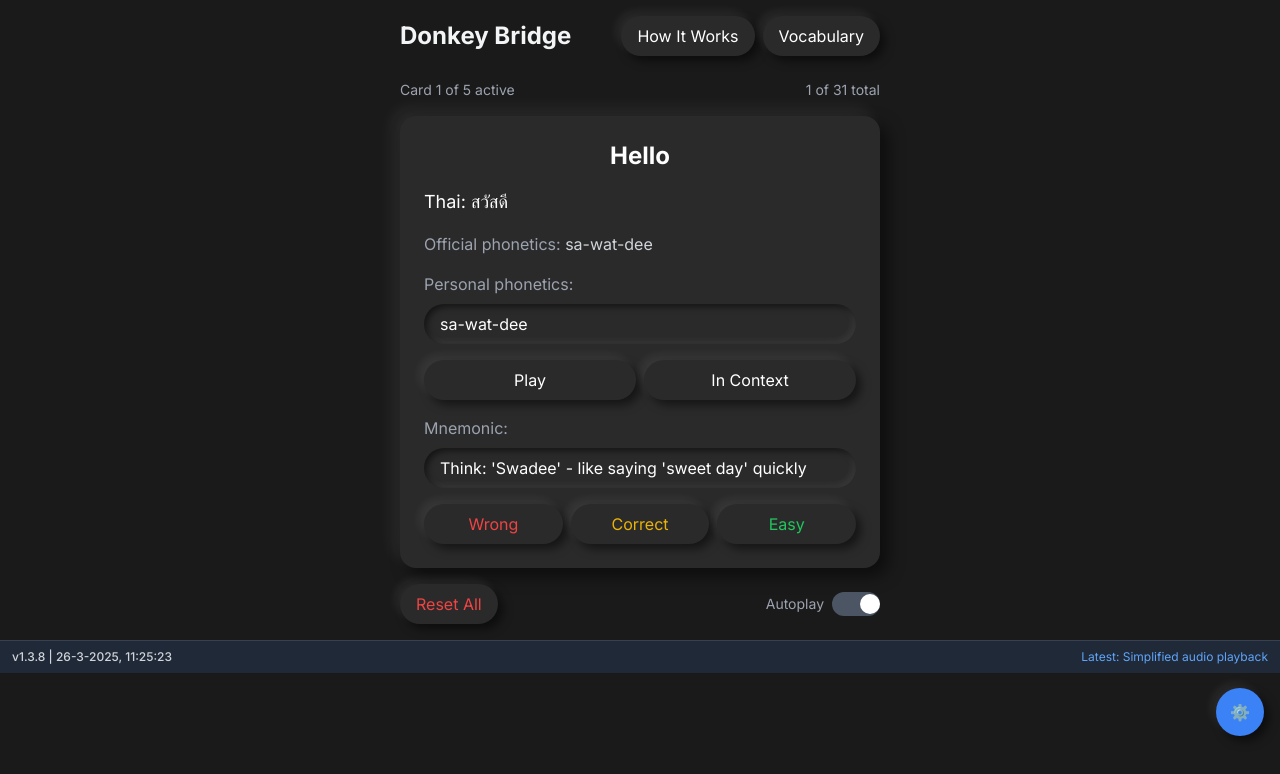
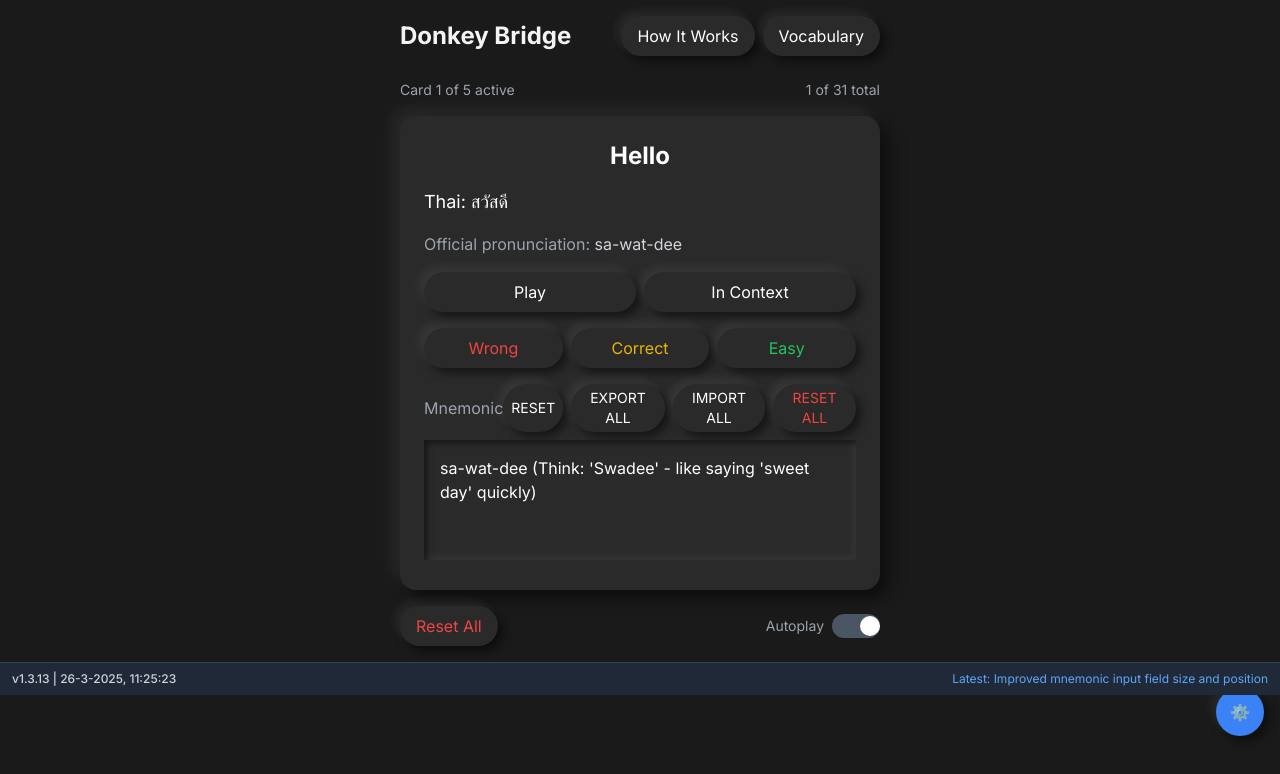
Before and after one commit to MaartenRischen/ThaiFlashcardsApp, a Next.js app: page / in a window 1280 px wide. Both pictures are taken after a click on the button "Show Answer". Shown: the top 774 px of the page. Built offline with nearby package versions, Linux system fonts and the light colour scheme.

Commit message:
Update mnemonic field styling and add management buttons

```diff
--- /dev/null
+++ b/app/components/ui/dialog.tsx
@@ -0,0 +1,122 @@
+"use client"
+
+import * as React from "react"
+import * as DialogPrimitive from "@radix-ui/react-dialog"
+import { X } from "lucide-react"
+
+import { cn } from "@/app/lib/utils"
+
+const Dialog = DialogPrimitive.Root
+
+const DialogTrigger = DialogPrimitive.Trigger
+
+const DialogPortal = DialogPrimitive.Portal
+
+const DialogClose = DialogPrimitive.Close
+
+const DialogOverlay = React.forwardRef<
+  React.ElementRef<typeof DialogPrimitive.Overlay>,
+  React.ComponentPropsWithoutRef<typeof DialogPrimitive.Overlay>
+>(({ className, ...props }, ref) => (
+  <DialogPrimitive.Overlay
+    ref={ref}
+    className={cn(
+      "fixed inset-0 z-50 bg-black/50 backdrop-blur-sm data-[state=open]:animate-in data-[state=closed]:animate-out data-[state=closed]:fade-out-0 data-[state=open]:fade-in-0",
+      className
+    )}
+    {...props}
+  />
+))
+DialogOverlay.displayName = DialogPrimitive.Overlay.displayName
+
+const DialogContent = React.forwardRef<
+  React.ElementRef<typeof DialogPrimitive.Content>,
+  React.ComponentPropsWithoutRef<typeof DialogPrimitive.Content>
+>(({ className, children, ...props }, ref) => (
+  <DialogPortal>
+    <DialogOverlay />
+    <DialogPrimitive.Content
+      ref={ref}
+      className={cn(
+        "fixed left-[50%] top-[50%] z-50 grid w-full max-w-lg translate-x-[-50%] translate-y-[-50%] gap-4 bg-[#1a1a1a] p-6 shadow-lg duration-200 data-[state=open]:animate-in data-[state=closed]:animate-out data-[state=closed]:fade-out-0 data-[state=open]:fade-in-0 data-[state=closed]:zoom-out-95 data-[state=open]:zoom-in-95 data-[state=closed]:slide-out-to-left-1/2 data-[state=closed]:slide-out-to-top-[48%] data-[state=open]:slide-in-from-left-1/2 data-[state=open]:slide-in-from-top-[48%] rounded-lg",
+        className
+      )}
+      {...props}
+    >
+      {children}
+      <DialogPrimitive.Close className="absolute right-4 top-4 rounded-sm opacity-70 ring-offset-background transition-opacity hover:opacity-100 focus:outline-none focus:ring-2 focus:ring-ring focus:ring-offset-2 disabled:pointer-events-none data-[state=open]:bg-accent data-[state=open]:text-muted-foreground">
+        <X className="h-4 w-4" />
+        <span className="sr-only">Close</span>
+      </DialogPrimitive.Close>
+    </DialogPrimitive.Content>
+  </DialogPortal>
+))
+DialogContent.displayName = DialogPrimitive.Content.displayName
+
+const DialogHeader = ({
+  className,
+  ...props
+}: React.HTMLAttributes<HTMLDivElement>) => (
+  <div
+    className={cn(
+      "flex flex-col space-y-1.5 text-center sm:text-left",
+      className
+    )}
+    {...props}
+  />
+)
+DialogHeader.displayName = "DialogHeader"
+
+const DialogFooter = ({
+  className,
+  ...props
+}: React.HTMLAttributes<HTMLDivElement>) => (
+  <div
+    className={cn(
+      "flex flex-col-reverse sm:flex-row sm:justify-end sm:space-x-2",
+      className
+    )}
+    {...props}
+  />
+)
+DialogFooter.displayName = "DialogFooter"
+
+const DialogTitle = React.forwardRef<
+  React.ElementRef<typeof DialogPrimitive.Title>,
+  React.ComponentPropsWithoutRef<typeof DialogPrimitive.Title>
+>(({ className, ...props }, ref) => (
+  <DialogPrimitive.Title
+    ref={ref}
+    className={cn(
+      "text-lg font-semibold leading-none tracking-tight text-white",
+      className
+    )}
+    {...props}
+  />
+))
+DialogTitle.displayName = DialogPrimitive.Title.displayName
+
+const DialogDescription = React.forwardRef<
+  React.ElementRef<typeof DialogPrimitive.Description>,
+  React.ComponentPropsWithoutRef<typeof DialogPrimitive.Description>
+>(({ className, ...props }, ref) => (
+  <DialogPrimitive.Description
+    ref={ref}
+    className={cn("text-sm text-gray-400", className)}
+    {...props}
+  />
+))
+DialogDescription.displayName = DialogPrimitive.Description.displayName
+
+export {
+  Dialog,
+  DialogPortal,
+  DialogOverlay,
+  DialogClose,
+  DialogTrigger,
+  DialogContent,
+  DialogHeader,
+  DialogFooter,
+  DialogTitle,
+  DialogDescription,
+}
--- a/app/page.tsx
+++ b/app/page.tsx
@@ -1,6 +1,14 @@
 'use client';
 
 import React, { useState, useEffect, useRef } from 'react';
+import {
+  Dialog,
+  DialogContent,
+  DialogDescription,
+  DialogHeader,
+  DialogTitle,
+  DialogTrigger,
+} from "@/app/components/ui/dialog";
 
 interface Phrase {
   meaning: string;
@@ -39,11 +47,10 @@ interface Stats {
   maxNewCardsPerSession: number;
 }
 
-// Update MnemonicEdits interface to include pronunciation
+// Update MnemonicEdits interface to have a single text field
 interface MnemonicEdits {
   [key: number]: {
     text: string;
-    pronunciation: string;
   };
 }
 
@@ -75,8 +82,7 @@ const NEW_CARDS_PER_DAY = 20;
 // Add a new interface for the random sentence
 interface RandomSentence {
   thai: string;
-  pronunciation: string;
-  translation: string;
+  english: string;
 }
 
 // Replace the random phrases generator function with one that selects real examples
@@ -89,8 +95,8 @@ interface ExampleSentence {
 // Update version info
 const VERSION_INFO = {
   lastUpdated: new Date().toISOString(),
-  version: "1.3.8",
-  changes: "Simplified audio playback"
+  version: "1.3.13",
+  changes: "Improved mnemonic input field size and position"
 };
 
 // Update phrases with real example sentences
@@ -696,9 +702,33 @@ export default function ThaiFlashcards() {
     }
   });
   const [randomSentence, setRandomSentence] = useState<RandomSentence | null>(null);
+  const [voicesLoaded, setVoicesLoaded] = useState(false);
+  const [dialogOpen, setDialogOpen] = useState(false);
 
   // Add ref to track previous showAnswer state
   const prevShowAnswerRef = React.useRef(false);
+
+  // Load voices when component mounts
+  useEffect(() => {
+    function loadVoices() {
+      const voices = window.speechSynthesis.getVoices();
+      if (voices.length > 0) {
+        setVoicesLoaded(true);
+        console.log('Voices loaded:', voices.length);
+        console.log('Thai voices:', voices.filter(v => v.lang.includes('th')).length);
+      }
+    }
+
+    // Load voices immediately if available
+    loadVoices();
+
+    // Also listen for voices changed event
+    window.speechSynthesis.onvoiceschanged = loadVoices;
+
+    return () => {
+      window.speechSynthesis.onvoiceschanged = null;
+    };
+  }, []);
 
   useEffect(() => {
     localStorage.setItem('cardProgress', JSON.stringify(cardProgress));
@@ -716,33 +746,68 @@ export default function ThaiFlashcards() {
     localStorage.setItem('activeCards', JSON.stringify(activeCards));
   }, [activeCards]);
 
-  // Simple speech function
-  const speak = (text: string) => {
+  // Simplified speak function
+  const speak = async (text: string) => {
+    if (!voicesLoaded) {
+      console.log('Voices not loaded yet');
+      return;
+    }
+
     setIsPlaying(true);
+
     try {
+      // iOS requires cancelling any ongoing speech
+      window.speechSynthesis.cancel();
+
       const utterance = new SpeechSynthesisUtterance(text);
       utterance.lang = 'th-TH';
-      utterance.onend = () => setIsPlaying(false);
-      utterance.onerror = () => setIsPlaying(false);
 
-      // Clear any previous speech
-      window.speechSynthesis.cancel();
+      // Get Thai voice if available
+      const voices = window.speechSynthesis.getVoices();
+      const thaiVoice = voices.find(voice => voice.lang.includes('th'));
+      if (thaiVoice) {
+        utterance.voice = thaiVoice;
+      }
 
-      // Speak the text
+      // iOS Safari requires a slight delay after cancel
+      await new Promise(resolve => setTimeout(resolve, 100));
+
+      return new Promise<void>((resolve, reject) => {
+        utterance.onend = () => {
+          setIsPlaying(false);
+          resolve();
+        };
+
+        utterance.onerror = (event) => {
+          console.error('Speech synthesis error:', event.error);
+          setIsPlaying(false);
+          reject(event);
+        };
+
+        // iOS Safari sometimes needs a kick to start
+        setTimeout(() => {
+          if (window.speechSynthesis.speaking) {
+            window.speechSynthesis.pause();
+            window.speechSynthesis.resume();
+          }
+        }, 1000);
+
         window.speechSynthesis.speak(utterance);
+      });
     } catch (error) {
-      console.error('Speech synthesis error:', error);
+      console.error('Speech playback error:', error);
       setIsPlaying(false);
+      alert('Speech playback failed. Please try tapping the screen first.');
     }
   };
 
   // Auto-play when answer is shown
   useEffect(() => {
-    if (autoplay && showAnswer && !prevShowAnswerRef.current && !isPlaying) {
+    if (autoplay && showAnswer && !prevShowAnswerRef.current && !isPlaying && voicesLoaded) {
       speak(phrases[index].thai);
     }
     prevShowAnswerRef.current = showAnswer;
-  }, [showAnswer, autoplay, phrases, index, isPlaying]);
+  }, [showAnswer, autoplay, phrases, index, isPlaying, voicesLoaded]);
 
   // Add a new useEffect to update the active cards on component mount and when cardProgress changes
   useEffect(() => {
@@ -865,21 +930,10 @@ export default function ThaiFlashcards() {
     }
   };
 
-  const handlePhoneticChange = (e: React.ChangeEvent<HTMLInputElement>) => {
-    setLocalMnemonics(prev => ({
-      ...prev,
-      [index]: {
-        ...prev[index],
-        pronunciation: e.target.value
-      }
-    }));
-  };
-
   const handleMnemonicChange = (e: React.ChangeEvent<HTMLInputElement>) => {
     setLocalMnemonics(prev => ({
       ...prev,
       [index]: {
-        ...prev[index],
         text: e.target.value
       }
     }));
@@ -890,22 +944,25 @@ export default function ThaiFlashcards() {
     window.location.reload();
   };
 
-  // Replace the random phrase generator function with one that selects real examples
+  // Function to generate a random sentence
   const generateRandomPhrase = () => {
-    if (index === null) return "";
+    const currentWord = phrases[index].thai;
+    const examples = phrases[index].examples || [];
 
-    const currentPhrase = phrases[index];
-
-    // Select a random example sentence for the current phrase
-    if (currentPhrase.examples && currentPhrase.examples.length > 0) {
-      const randomIndex = Math.floor(Math.random() * currentPhrase.examples.length);
-      const example = currentPhrase.examples[randomIndex];
-
-      setRandomSentence(example);
-      return example.thai; // Return the Thai text for speaking
+    if (examples.length > 0) {
+      const randomIndex = Math.floor(Math.random() * examples.length);
+      const example = examples[randomIndex];
+      setRandomSentence({
+        thai: example.thai,
+        english: example.translation
+      });
+      setDialogOpen(true);
+      return example.thai;
+    } else {
+      setRandomSentence(null);
+      setDialogOpen(true);
+      return currentWord;
     }
-
-    return currentPhrase.thai; // Fallback if no examples exist
   };
 
   // Add a function to calculate stats
@@ -1081,8 +1138,7 @@ export default function ThaiFlashcards() {
             <div className="p-4 space-y-2 rounded-xl bg-[#222] border border-[#333] neumorphic">
               <h3 className="text-sm text-blue-400 uppercase tracking-wider mb-1">In Context</h3>
               <p className="text-base text-white font-medium">{randomSentence.thai}</p>
-              <p className="text-sm text-gray-400 italic">{randomSentence.pronunciation}</p>
-              <p className="text-sm text-gray-300 mt-2">{randomSentence.translation}</p>
+              <p className="text-sm text-gray-400 italic">{randomSentence.english}</p>
             </div>
           )}
 
@@ -1094,19 +1150,8 @@ export default function ThaiFlashcards() {
 
               <div>
                 <p className="text-gray-400">
-                  Official phonetics: <span className="text-gray-300">{phrases[index].pronunciation}</span>
+                  Official pronunciation: <span className="text-gray-300">{phrases[index].pronunciation}</span>
                 </p>
-              </div>
-
-              <div>
-                <p className="text-gray-400 mb-2">Personal phonetics:</p>
-                <input
-                  type="text"
-                  value={localMnemonics[index]?.pronunciation || phrases[index].pronunciation}
-                  onChange={handlePhoneticChange}
-                  className="neumorphic-input"
-                  placeholder="Add your own phonetic spelling..."
-                />
               </div>
 
               <div className="grid grid-cols-2 gap-2">
@@ -1117,27 +1162,43 @@ export default function ThaiFlashcards() {
                 >
                   {isPlaying ? 'Playing...' : 'Play'}
                 </button>
+                <Dialog open={dialogOpen} onOpenChange={setDialogOpen}>
+                  <DialogTrigger asChild>
                     <button
                       onClick={() => {
                         const phrase = generateRandomPhrase();
+                        if (phrase) {
                           speak(phrase);
+                        }
                       }}
                       disabled={isPlaying}
                       className="neumorphic-button flex-1"
                     >
                       In Context
                     </button>
+                  </DialogTrigger>
+                  <DialogContent>
+                    <DialogHeader>
+                      <DialogTitle>Example Usage</DialogTitle>
+                      <DialogDescription className="pt-4">
+                        {randomSentence ? (
+                          <div className="space-y-4">
+                            <div className="text-xl font-medium text-white">
+                              {randomSentence.thai}
                             </div>
-
-              <div>
-                <p className="text-gray-400 mb-2">Mnemonic:</p>
-                <input
-                  type="text"
-                  value={localMnemonics[index]?.text || phrases[index].mnemonic}
-                  onChange={handleMnemonicChange}
-                  className="neumorphic-input"
-                  placeholder="Add your own mnemonic..."
-                />
+                            <div className="text-gray-400">
+                              {randomSentence.english}
+                            </div>
+                          </div>
+                        ) : (
+                          <div className="text-gray-400">
+                            No example sentences available for this word.
+                          </div>
+                        )}
+                      </DialogDescription>
+                    </DialogHeader>
+                  </DialogContent>
+                </Dialog>
               </div>
 
               <div className="grid grid-cols-3 gap-2">
@@ -1159,6 +1220,81 @@ export default function ThaiFlashcards() {
                 >
                   Easy
                 </button>
+              </div>
+
+              <div className="mt-6">
+                <div className="flex justify-between items-center mb-2">
+                  <p className="text-gray-400">Mnemonic</p>
+                  <div className="flex space-x-2">
+                    <button
+                      onClick={() => {
+                        setLocalMnemonics(prev => ({
+                          ...prev,
+                          [index]: {
+                            text: phrases[index].mnemonic
+                          }
+                        }));
+                      }}
+                      className="neumorphic-button text-sm px-2 py-1"
+                    >
+                      RESET
+                    </button>
+                    <button
+                      onClick={() => {
+                        const dataStr = JSON.stringify(localMnemonics);
+                        const dataUri = 'data:application/json;charset=utf-8,'+ encodeURIComponent(dataStr);
+                        const exportFileDefaultName = 'mnemonics.json';
+                        const linkElement = document.createElement('a');
+                        linkElement.setAttribute('href', dataUri);
+                        linkElement.setAttribute('download', exportFileDefaultName);
+                        linkElement.click();
+                      }}
+                      className="neumorphic-button text-sm px-2 py-1"
+                    >
+                      EXPORT ALL
+                    </button>
+                    <button
+                      onClick={() => {
+                        const input = document.createElement('input');
+                        input.type = 'file';
+                        input.accept = '.json';
+                        input.onchange = (e) => {
+                          const file = (e.target as HTMLInputElement).files?.[0];
+                          if (file) {
+                            const reader = new FileReader();
+                            reader.onload = (event) => {
+                              try {
+                                const importedMnemonics = JSON.parse(event.target?.result as string);
+                                setLocalMnemonics(importedMnemonics);
+                              } catch (error) {
+                                alert('Invalid file format');
+                              }
+                            };
+                            reader.readAsText(file);
+                          }
+                        };
+                        input.click();
+                      }}
+                      className="neumorphic-button text-sm px-2 py-1"
+                    >
+                      IMPORT ALL
+                    </button>
+                    <button
+                      onClick={() => {
+                        setLocalMnemonics({});
+                      }}
+                      className="neumorphic-button text-sm px-2 py-1 text-red-500"
+                    >
+                      RESET ALL
+                    </button>
+                  </div>
+                </div>
+                <textarea
+                  value={localMnemonics[index]?.text || `${phrases[index].pronunciation} (${phrases[index].mnemonic})`}
+                  onChange={(e) => handleMnemonicChange(e as any)}
+                  className="neumorphic-input w-full min-h-[120px] resize-none p-4 rounded-sm"
+                  placeholder="Add your own way to remember this sound..."
+                />
               </div>
             </div>
           ) : (
--- a/next.config.js
+++ b/next.config.js
@@ -1,7 +1,7 @@
 /** @type {import('next').NextConfig} */
 const nextConfig = {
   reactStrictMode: true,
-  output: 'export',
+  output: 'standalone',
   images: {
     unoptimized: true
   },
--- a/package.json
+++ b/package.json
@@ -1,6 +1,6 @@
 {
   "name": "thai-flashcards",
-  "version": "0.1.0",
+  "version": "1.3.8",
   "private": true,
   "scripts": {
     "dev": "next dev",
@@ -9,7 +9,7 @@
     "lint": "next lint"
   },
   "dependencies": {
-    "@radix-ui/react-dialog": "^1.0.5",
+    "@radix-ui/react-dialog": "^1.1.6",
     "@radix-ui/react-slot": "^1.0.2",
     "class-variance-authority": "^0.7.0",
     "clsx": "^2.1.0",
```
Also changed, not shown: 2 other files (tests, documents, lock files or other folders). Lines whose indentation alone changed are shown as unchanged.
